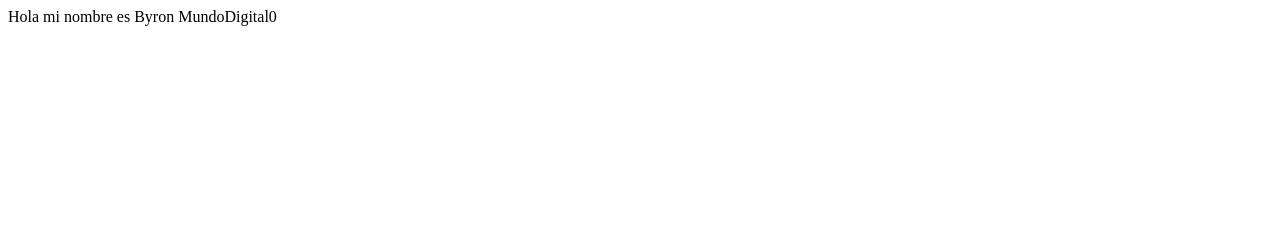
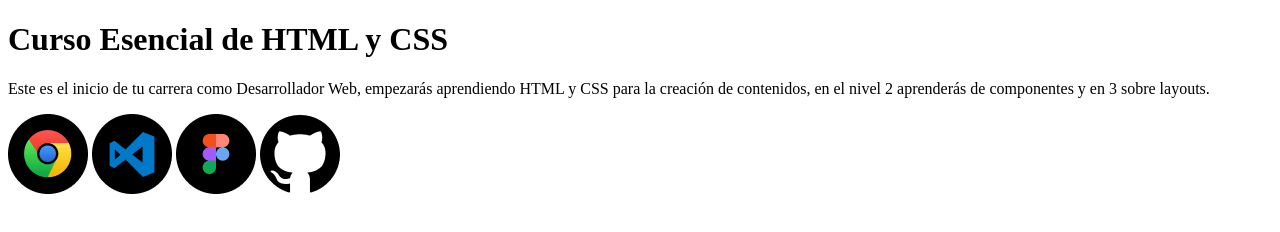
Before and after one commit to Byron-Ariel/curso-esencial-html-css, a plain HTML site: page index.html in a window 1280 px wide. Drawn offline with Linux system fonts and the light colour scheme.

Commit message:
Hemos agregado las imágenes de los logos del setup

```diff
--- a/index.html
+++ b/index.html
@@ -1,13 +1,21 @@
 <!DOCTYPE html>
-<html lang="en">
+<html lang="es">
 <head>
   <meta charset="UTF-8">
   <meta http-equiv="X-UA-Compatible" content="IE=edge">
   <meta name="viewport" content="width=device-width, initial-scale=1.0">
-  <title>Document</title>
+  <title>El blog de Byron</title>
 </head>
 <body>
-  Hola mi nombre es Byron
-  MundoDigital0
+  <h1>Curso Esencial de HTML y CSS</h1>
+  <p>
+    Este es el inicio de tu carrera como Desarrollador Web, empezarás aprendiendo HTML y CSS para la creación de contenidos,
+    en el nivel 2 aprenderás de componentes y en 3 sobre layouts.
+  </p>
+  <img src="images/google-chrome.png" alt="Logo de google chrome" title="Logo de google chrome">
+  <img src="images/visual-studio-code.png" alt="Logo de visual-studio-code" title="Logo de visual-studio-code">
+  <img src="images/figma.png" alt="Logo de figma" title="Logo de figma">
+  <img src="images/git-hub.png" alt="Logo de git-hub" title="Logo de git-hub">
+
 </body>
 </html>
```
Also changed, not shown: images/figma.png (added), images/git-hub.png (added), images/google-chrome.png (added), images/visual-studio-code.png (added).
